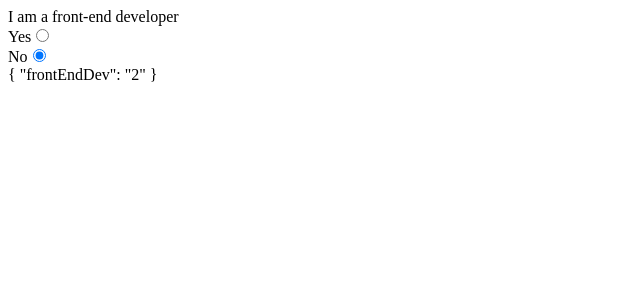
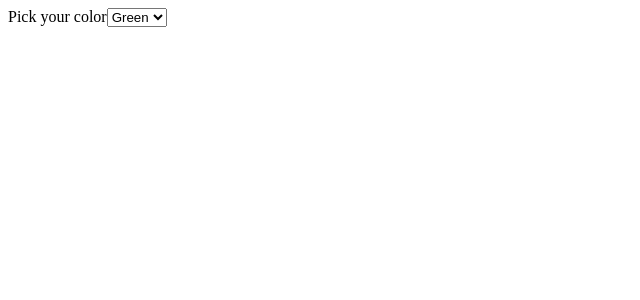
Before and after one commit to profanis/bpb-mastering-angular-reactive-forms, an Angular app: page / in a window 1280 px wide. Shown: the top 300 px of the page, without its empty margins (0-640 px from the left). Built offline with nearby package versions, Linux system fonts and the light colour scheme.

Commit message:
bind a select menu

```diff
--- a/src/app/app.component.html
+++ b/src/app/app.component.html
@@ -1,22 +1,7 @@
-<label>I am a front-end developer</label>
-<div [formGroup]="myForm">
-  <div>
-    <label  for="yesFrontEnd">Yes</label>
-    <input  id="yesFrontEnd"
-            type="radio"
-            formControlName="frontEndDev"
-            name="frontEndDev"
-            value="1">
-  </div>
-
-  <div>
-    <label  for="noFrontEnd">No</label>
-    <input  id="noFrontEnd"
-            type="radio"
-            formControlName="frontEndDev"
-            name="frontEndDev"
-            value="2">
-  </div>
-</div>
-
-{{myForm.value | json}}
+<label>Pick your color</label>
+<select [formControl]="myColor">
+  <option [ngValue]="null">Select</option>
+  <option *ngFor="let color of colors" [ngValue]="color">
+    {{color.value}}
+  </option>
+</select>
--- a/src/app/app.component.ts
+++ b/src/app/app.component.ts
@@ -1,19 +1,17 @@
-import { Component, OnInit } from '@angular/core'
-import { FormBuilder, FormGroup } from '@angular/forms'
+import { Component } from '@angular/core'
+import { FormControl } from '@angular/forms'
 
 @Component({
   selector: 'app-root',
   templateUrl: './app.component.html',
   styleUrls: ['./app.component.scss'],
 })
-export class AppComponent implements OnInit {
-  myForm: FormGroup
+export class AppComponent {
+  colors = [
+    { key: 1, value: 'Red' },
+    { key: 2, value: 'Green' },
+    { key: 3, value: 'Blue' },
+  ]
 
-  constructor(private fb: FormBuilder) {}
-
-  ngOnInit() {
-    this.myForm = this.fb.group({
-      frontEndDev: this.fb.control('2'),
-    })
-  }
+  myColor = new FormControl(this.colors[1])
 }
```
